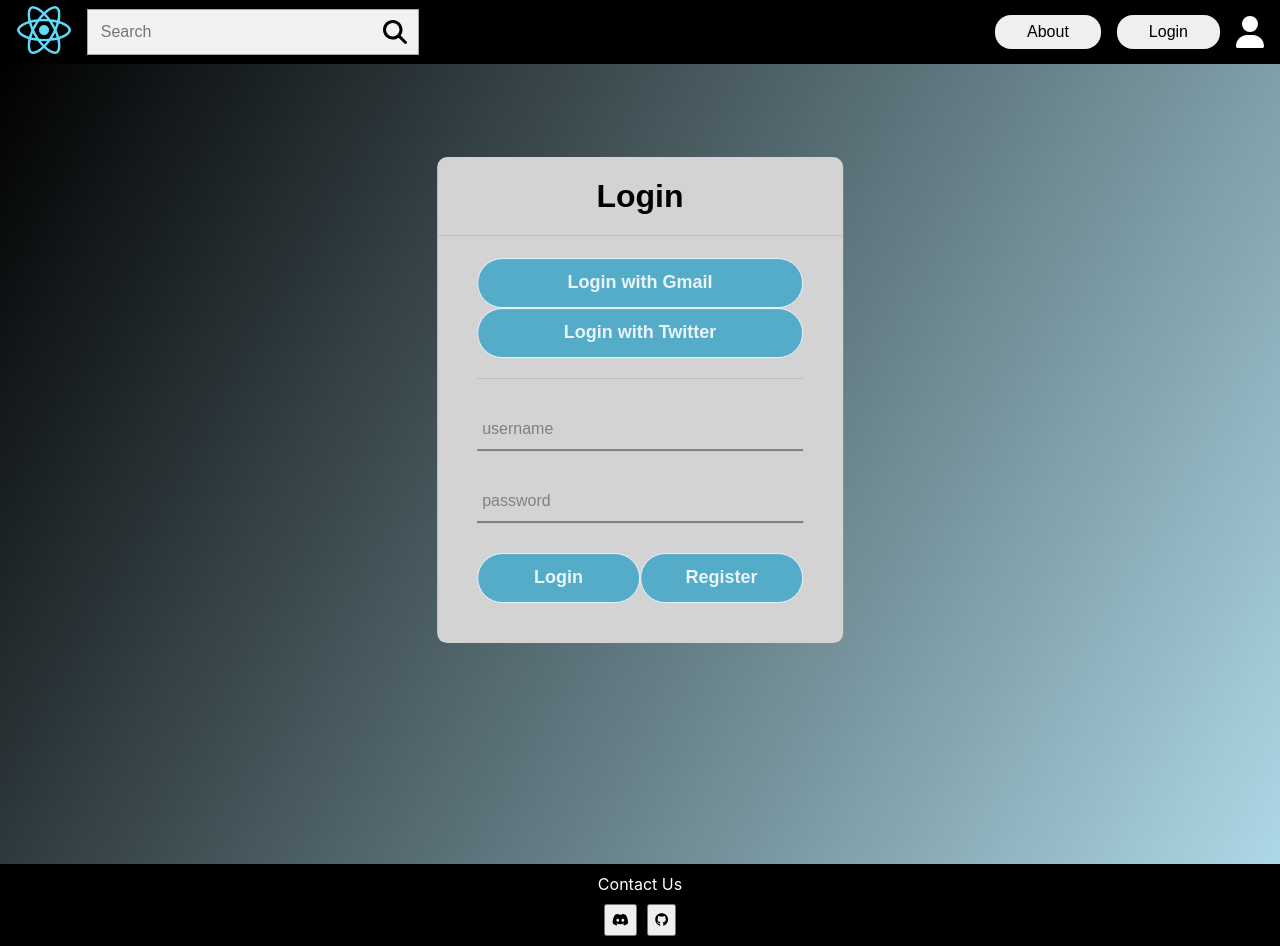
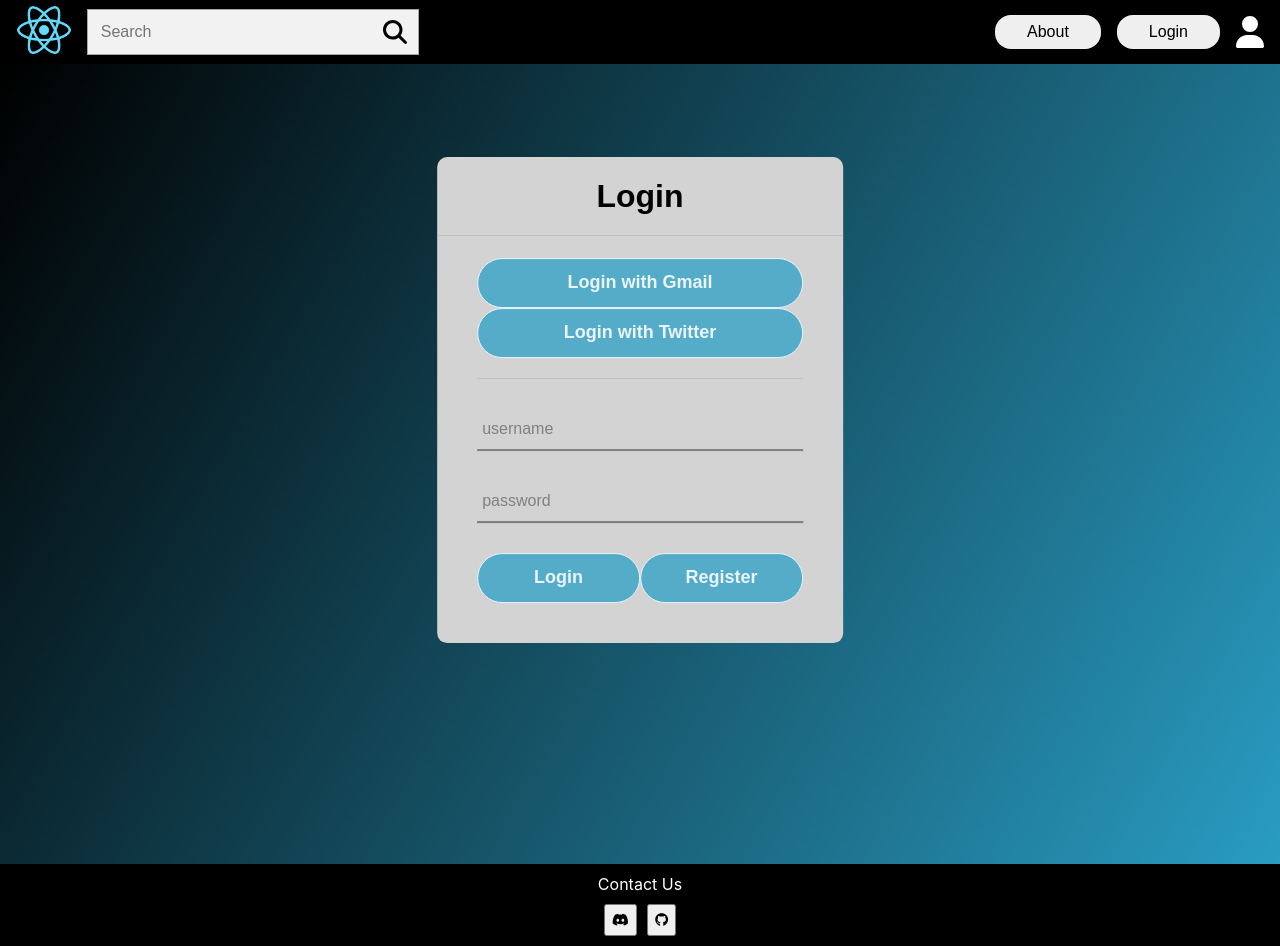
Before and after one commit to Spring2022-CSCI152/Team2, a React (Create React App) app in the folder frontend/: page /login in a window 1280 px wide. Built offline with nearby package versions, Linux system fonts and the light colour scheme.

Commit message:
new color scheme

```diff
--- a/frontend/src/assets/login.css
+++ b/frontend/src/assets/login.css
@@ -1,7 +1,7 @@
 .App-body-login{
   margin: 0;
   padding: 0;
-  background: linear-gradient(120deg, black, lightblue);
+  background: linear-gradient(120deg, black, rgb(41, 156, 194));
   height: 100vh;
   overflow: hidden;
 }
```
